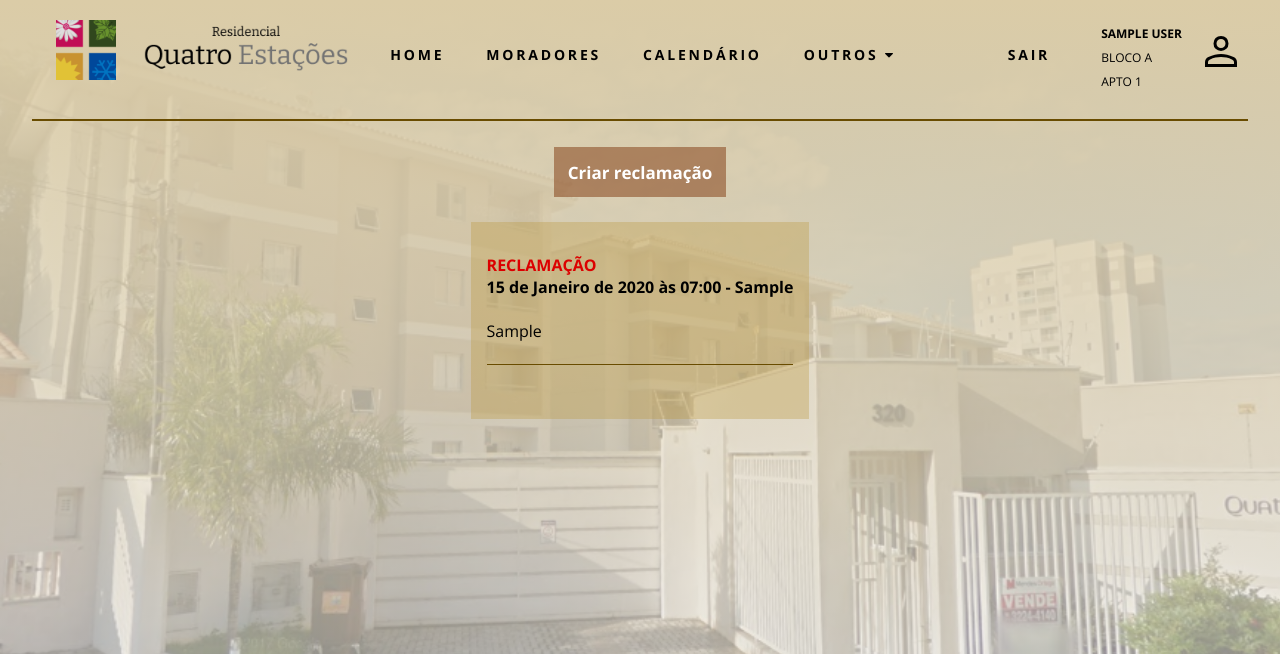
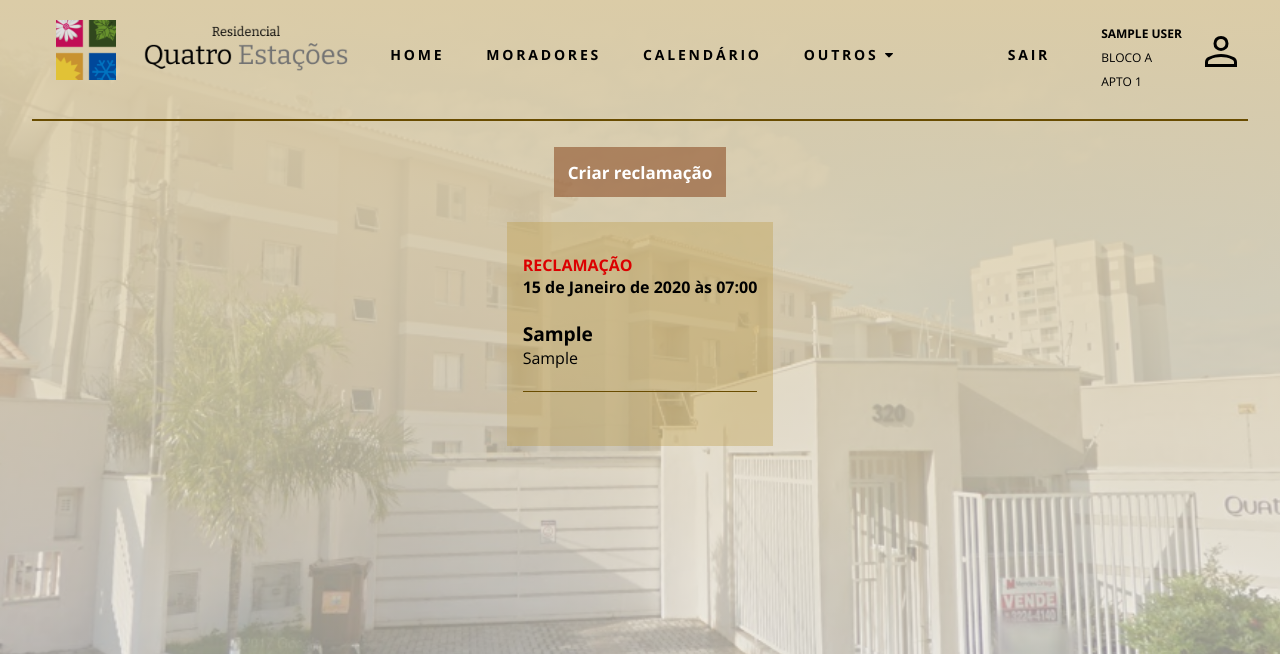
Before and after one commit to fiorellilucas/quatro-estacoes, a Django app: page /reclamacoes/ in a window 1280 px wide. Shown: the top 654 px of the page. Run offline with Django 4.2, Linux system fonts and the light colour scheme; a user stored in the database is signed in; tables that the repository leaves empty hold one stand-in row (values such as "Sample post"); parts of the project's set-up code (start-up, migrations or seed data) failed here and were passed over.

Commit message:
Melhorar formatação da lista de reclamações/sugestões

```diff
--- a/quatroestacoes/templates/quatroestacoes/reclamacoes/lista.html
+++ b/quatroestacoes/templates/quatroestacoes/reclamacoes/lista.html
@@ -20,9 +20,11 @@
                         {% else %}
                             <span style="color: rgb(0, 140, 0)">{{ reclamacao.get_tipo_display|upper }}</span><br>
                         {% endif %}
-                        <span>{{ reclamacao.data_postagem }} - {{ reclamacao.assunto }}</span><br><br>
+                        <span>
+                            {{ reclamacao.data_postagem }}<br><br>
+                            <span style="font-size: 1.2em;">{{ reclamacao.assunto }}</span>
+                        </span><br>
                     </a>
-
                     {{ reclamacao.corpo|truncatechars:70 }}<br><br>
                 </li>
                 <br>
```
